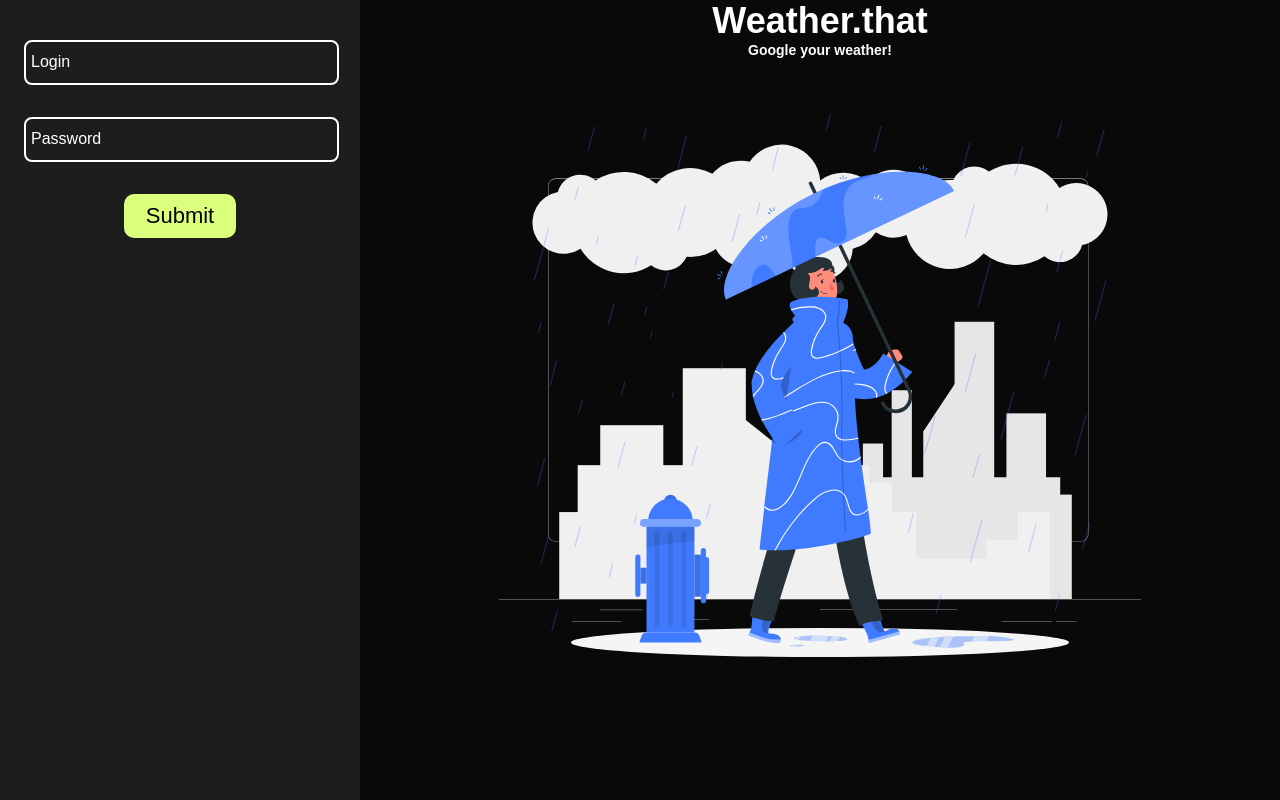
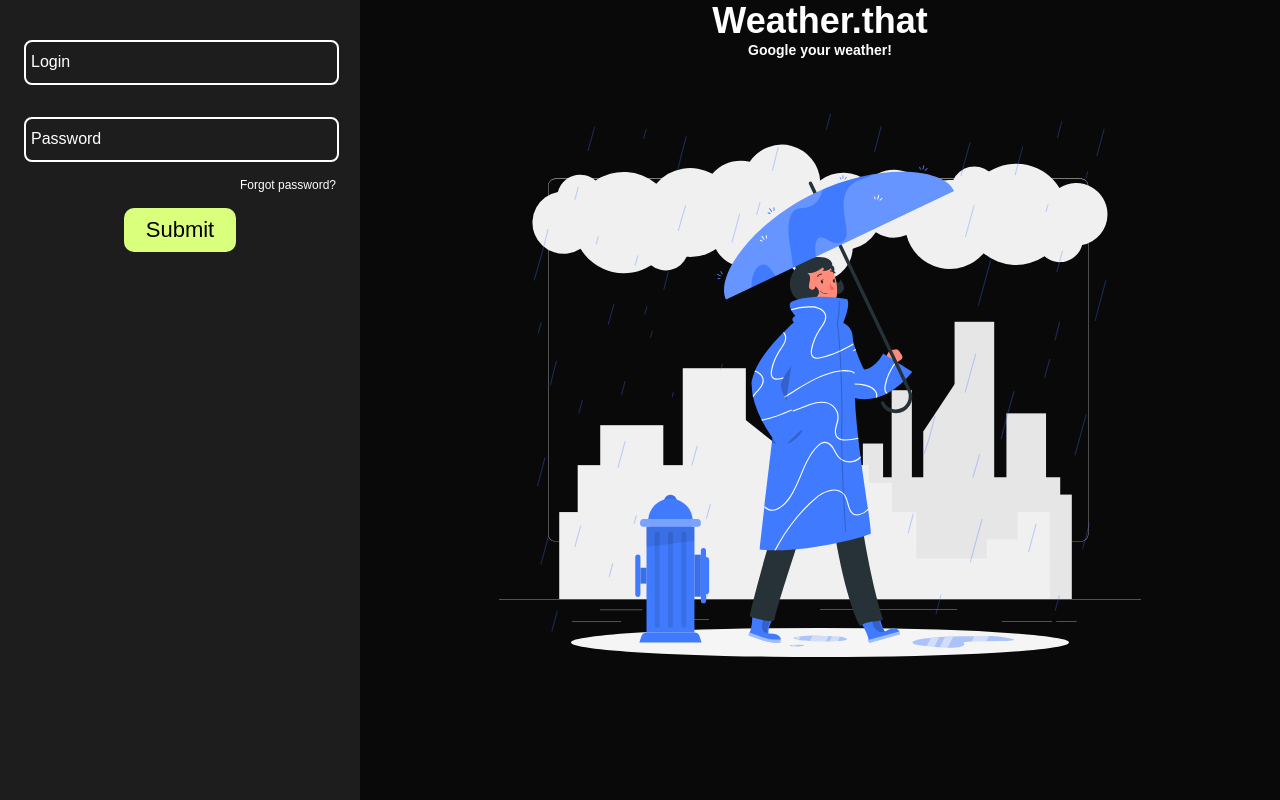
Before and after one commit to jacsonikowy/weather-that-mobitouch, a React (Create React App) app: page / in a window 1280 px wide. Built offline with nearby package versions, Linux system fonts and the light colour scheme; a web font is replaced by a local one.

Commit message:
feat: add forgot password

```diff
--- a/src/pages/LoginPage/LoginPage.module.scss
+++ b/src/pages/LoginPage/LoginPage.module.scss
@@ -18,8 +18,8 @@
     }
   }
   .loginForm {
-  background: #1d1d1d;
-  min-width: 360px;
+    background: #1d1d1d;
+    min-width: 360px;
     display: flex;
     height: 100%;
     flex-direction: column;
@@ -35,7 +35,12 @@
       align-self: center;
       border-radius: 10px;
       border: none;
-      background: #DAFF7D;
+      background: #daff7d;
+      cursor: pointer;
+    }
+    .forgotBtn {
+      color: white;
+      align-self: flex-end;
       cursor: pointer;
     }
     .error {
--- a/src/pages/LoginPage/LoginPage.tsx
+++ b/src/pages/LoginPage/LoginPage.tsx
@@ -92,7 +92,15 @@ const LoginPage: React.FC = () => {
         <p className={styles.error}>
           {!credentialsCorrect ? <div>Wrong Credentials</div> : ""}
         </p>
-        <button className={styles.submitBtn}>Submit</button>
+        <p
+          className={styles.forgotBtn}
+          onClick={() => alert("login: admin, password: admin")}
+        >
+          Forgot password?
+        </p>
+        <button className={styles.submitBtn} type="submit">
+          Submit
+        </button>
       </form>
       <div className={styles.wrapper}>
         <h1>Weather.that</h1>
```
